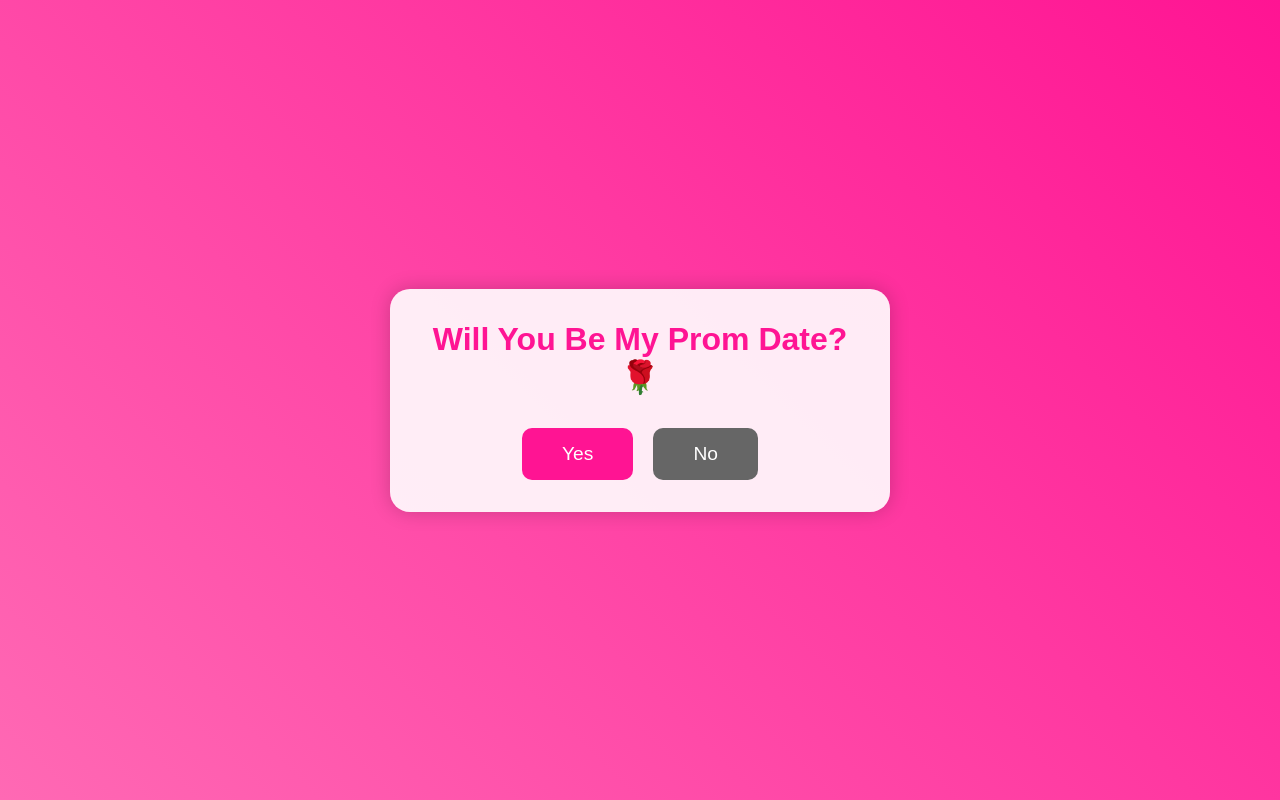
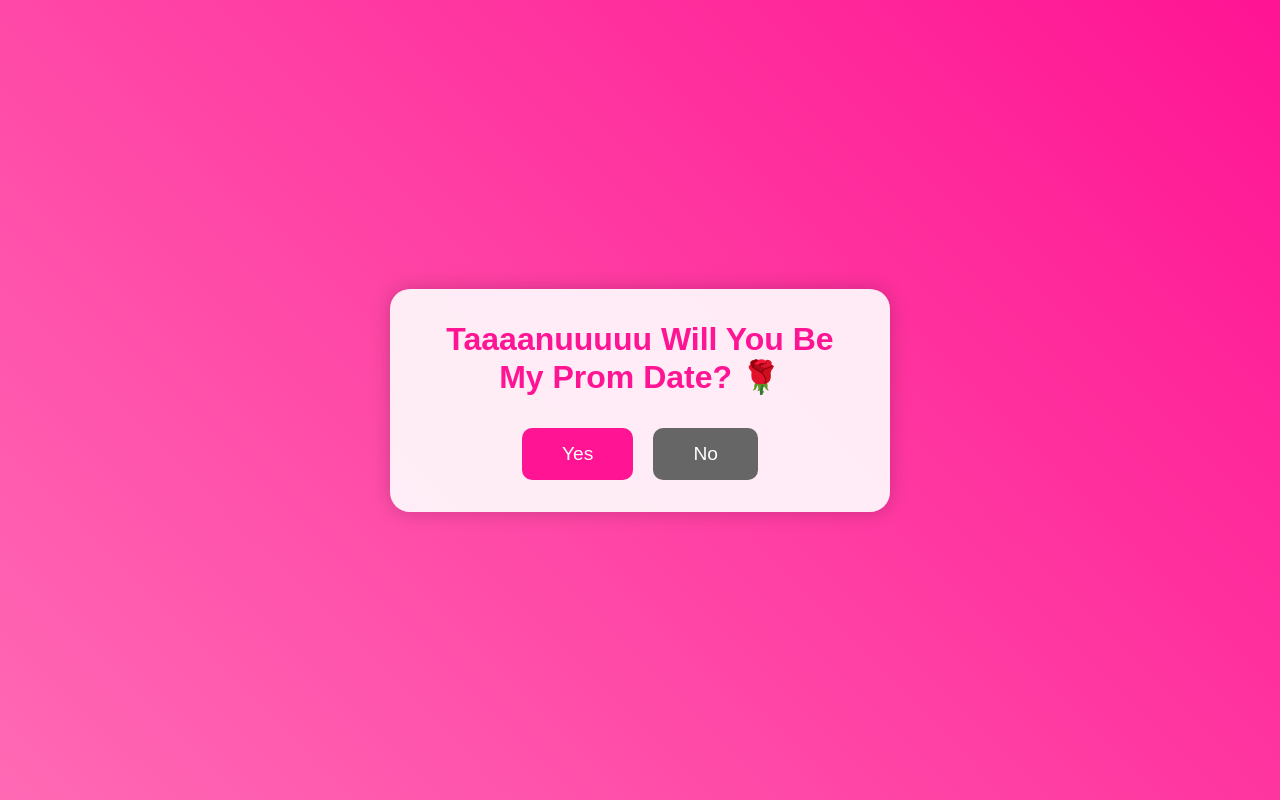
Before and after one commit to 23f1000879/prom_proposal, a plain HTML site: page index.html in a window 1280 px wide. Drawn offline with Linux system fonts and the light colour scheme.

Commit message:
Update index.html

```diff
--- a/index.html
+++ b/index.html
@@ -3,12 +3,12 @@
 <head>
     <meta charset="UTF-8">
     <meta name="viewport" content="width=device-width, initial-scale=1.0">
-    <title>Will You Be My Prom Date?</title>
+    <title>Taaaanuuuuu Will You Be My Prom Date?</title>
     <link rel="stylesheet" href="style.css">
 </head>
 <body>
     <div class="container" id="mainPage">
-        <h1>Will You Be My Prom Date? 🌹</h1>
+        <h1>Taaaanuuuuu Will You Be My Prom Date? 🌹</h1>
 
         <div class="buttons">
             <button class="yes-btn" onclick="yesClicked()">Yes</button>
```
